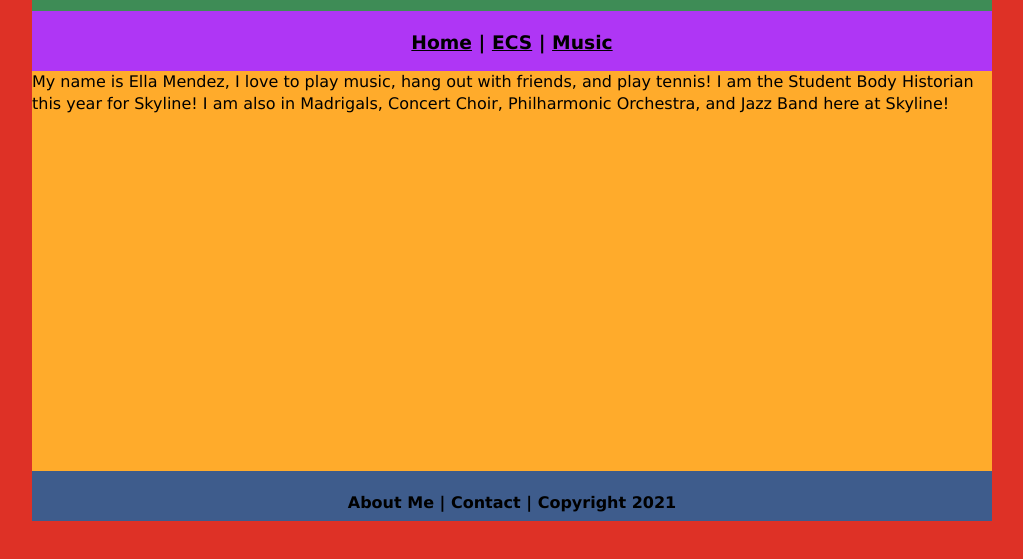
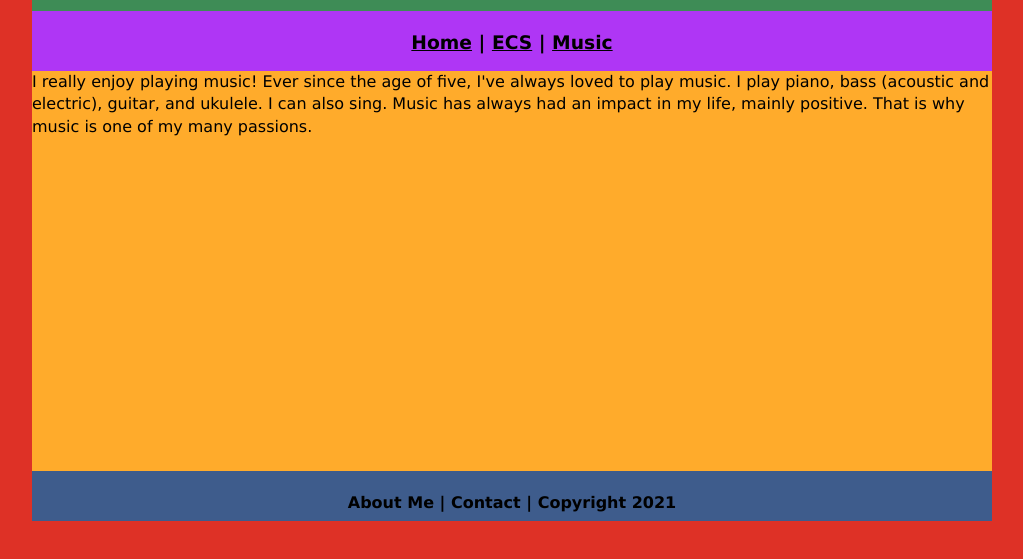
Before and after one commit to ellajmendez/ecsportfolioA4, a plain HTML site: page interest/index.html in a window 1280 px wide. Shown: the part 69-628 px from the top of the page, without its empty margins (128-1151 px from the left). Drawn offline with Linux system fonts and the light colour scheme.

Commit message:
Update index.html

```diff
--- a/interest/index.html
+++ b/interest/index.html
@@ -15,7 +15,7 @@
     <h3><a href="../index.html">Home</a> | <a href="../ecs.html">ECS</a> | <a href="interest/index.html">Music</a> </h3>
   </div>
   <div class="content">
-	  My name is Ella Mendez, I love to play music, hang out with friends, and play tennis! I am the Student Body Historian this year for Skyline! I am also in Madrigals, Concert Choir, Philharmonic Orchestra, and Jazz Band here at Skyline!
+	  I really enjoy playing music! Ever since the age of five, I've always loved to play music. I play piano, bass (acoustic and electric), guitar, and ukulele. I can also sing. Music has always had an impact in my life, mainly positive. That is why music is one of my many passions.
 </div>
   <div class="footer">
     <h4>About Me | Contact | Copyright 2021</h4>
```
